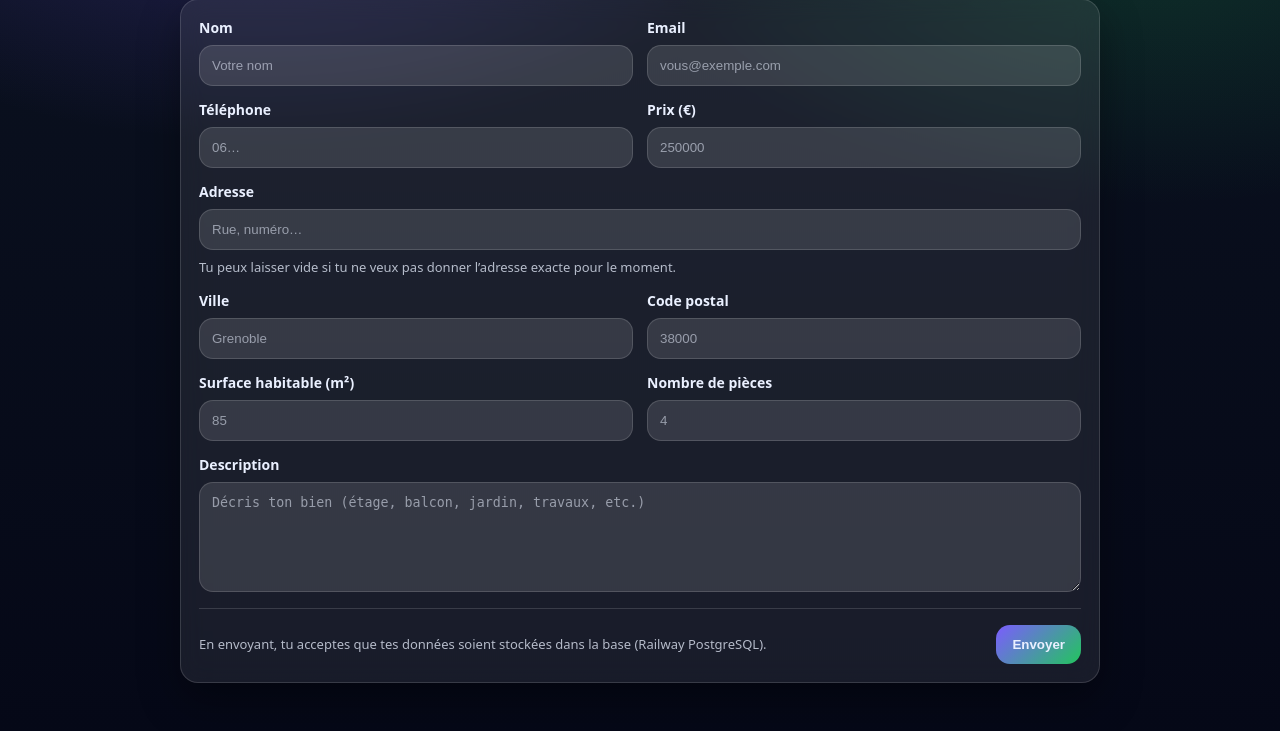
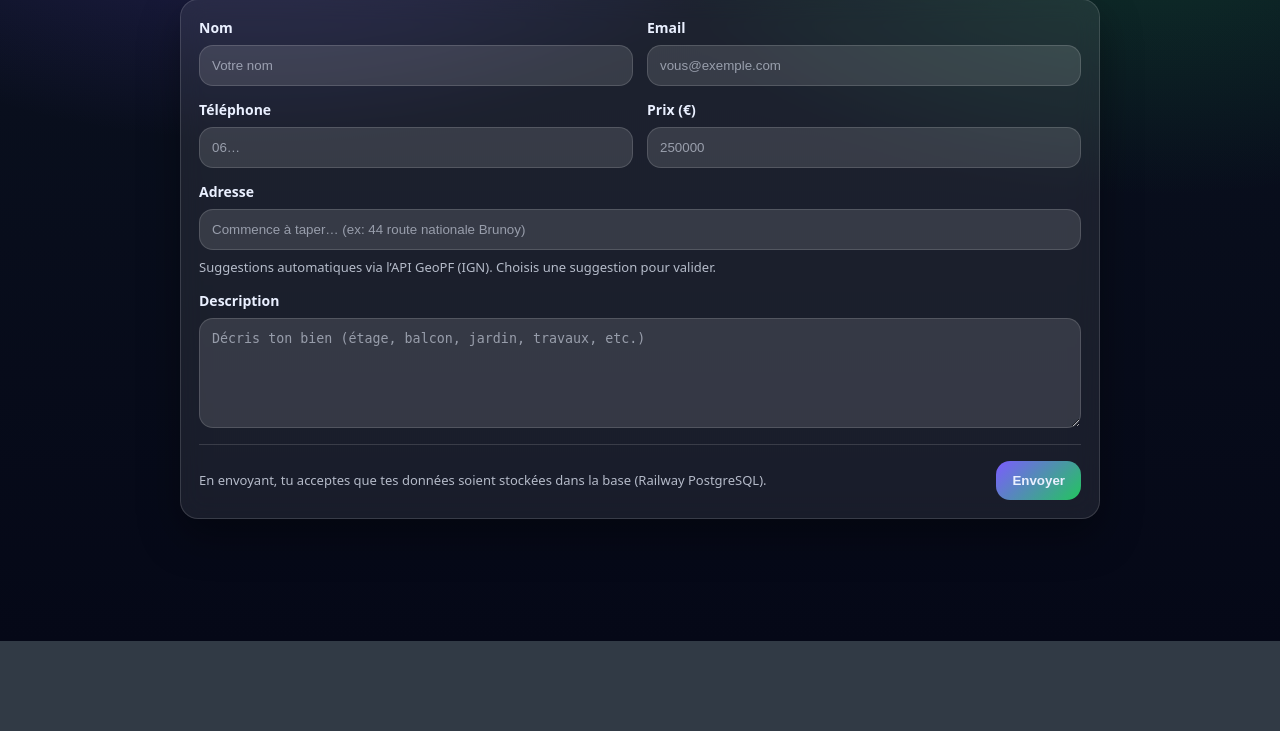
Before and after one commit to cleeve007/site_promotion, a Flask app: page /questionnaire in a window 1280 px wide. Shown: the part 159-890 px from the top of the page. After the commit the page ends 800 px from the top, so only its background shows below. Run offline with Flask 3, Linux system fonts and the light colour scheme; some libraries are stand-ins or nearby versions.

Commit message:
Questionnaire: remove extra fields + GeoPF address autocomplete

```diff
--- a/app.py
+++ b/app.py
@@ -59,11 +59,14 @@ def submit_questionnaire():
         "email": request.form.get("email", "").strip(),
         "telephone": request.form.get("telephone", "").strip(),
         "adresse": request.form.get("adresse", "").strip(),
-        "ville": request.form.get("ville", "").strip(),
-        "code_postal": request.form.get("code_postal", "").strip(),
+        "adresse_fulltext": request.form.get("adresse_fulltext", "").strip(),
+        "adresse_x": request.form.get("adresse_x", "").strip(),
+        "adresse_y": request.form.get("adresse_y", "").strip(),
+        "adresse_city": request.form.get("adresse_city", "").strip(),
+        "adresse_zipcode": request.form.get("adresse_zipcode", "").strip(),
+        "adresse_kind": request.form.get("adresse_kind", "").strip(),
+        "adresse_source": request.form.get("adresse_source", "").strip(),
         "prix": request.form.get("prix", "").strip(),
-        "surface_habitable": request.form.get("surface_habitable", "").strip(),
-        "nombre_pieces": request.form.get("nombre_pieces", "").strip(),
         "description": request.form.get("description", "").strip(),
     }
 
@@ -81,16 +84,25 @@ def submit_questionnaire():
             return None
         return int(value)
 
+    def _to_float(value: str):
+        value = value.strip()
+        if value == "":
+            return None
+        return float(value)
+
     submission = PropertySubmission(
         nom=form["nom"],
         email=form["email"],
         telephone=form["telephone"],
         adresse=form["adresse"] or None,
-        ville=form["ville"] or None,
-        code_postal=form["code_postal"] or None,
+        adresse_fulltext=form["adresse_fulltext"] or None,
+        adresse_x=_to_float(form["adresse_x"]),
+        adresse_y=_to_float(form["adresse_y"]),
+        adresse_city=form["adresse_city"] or None,
+        adresse_zipcode=form["adresse_zipcode"] or None,
+        adresse_kind=form["adresse_kind"] or None,
+        adresse_source=form["adresse_source"] or None,
         prix=_to_int(form["prix"]),
-        surface_habitable=_to_int(form["surface_habitable"]),
-        nombre_pieces=_to_int(form["nombre_pieces"]),
         description=form["description"] or None,
     )
 
--- a/templates/questionnaire.html
+++ b/templates/questionnaire.html
@@ -167,28 +198,29 @@
 
           <div class="field full">
             <label for="adresse">Adresse</label>
-            <input id="adresse" name="adresse" type="text" placeholder="Rue, numéro…" value="{{ form.adresse if form else '' }}" />
-            <div class="help">Tu peux laisser vide si tu ne veux pas donner l’adresse exacte pour le moment.</div>
-          </div>
+            <input
+              id="adresse"
+              name="adresse"
+              type="text"
+              autocomplete="off"
+              placeholder="Commence à taper… (ex: 44 route nationale Brunoy)"
+              value="{{ form.adresse if form else '' }}"
+            />
+            <div class="help">Suggestions automatiques via l’API GeoPF (IGN). Choisis une suggestion pour valider.</div>
 
-          <div class="field">
-            <label for="ville">Ville</label>
-            <input id="ville" name="ville" type="text" placeholder="Grenoble" value="{{ form.ville if form else '' }}" />
-          </div>
+            <div id="addr-box" class="addr-box" hidden>
+              <div class="addr-status" id="addr-status"></div>
+              <ul class="addr-list" id="addr-list"></ul>
+            </div>
 
-          <div class="field">
-            <label for="code_postal">Code postal</label>
-            <input id="code_postal" name="code_postal" type="text" placeholder="38000" value="{{ form.code_postal if form else '' }}" />
-          </div>
-
-          <div class="field">
-            <label for="surface_habitable">Surface habitable (m²)</label>
-            <input id="surface_habitable" name="surface_habitable" type="number" min="0" step="1" placeholder="85" value="{{ form.surface_habitable if form else '' }}" />
-          </div>
-
-          <div class="field">
-            <label for="nombre_pieces">Nombre de pièces</label>
-            <input id="nombre_pieces" name="nombre_pieces" type="number" min="0" step="1" placeholder="4" value="{{ form.nombre_pieces if form else '' }}" />
+            <!-- Renseigné par le JS lors du choix d’une suggestion -->
+            <input type="hidden" name="adresse_fulltext" id="adresse_fulltext" value="{{ form.adresse_fulltext if form else '' }}" />
+            <input type="hidden" name="adresse_x" id="adresse_x" value="{{ form.adresse_x if form else '' }}" />
+            <input type="hidden" name="adresse_y" id="adresse_y" value="{{ form.adresse_y if form else '' }}" />
+            <input type="hidden" name="adresse_city" id="adresse_city" value="{{ form.adresse_city if form else '' }}" />
+            <input type="hidden" name="adresse_zipcode" id="adresse_zipcode" value="{{ form.adresse_zipcode if form else '' }}" />
+            <input type="hidden" name="adresse_kind" id="adresse_kind" value="{{ form.adresse_kind if form else '' }}" />
+            <input type="hidden" name="adresse_source" id="adresse_source" value="geopf-completion" />
           </div>
 
           <div class="field full">
@@ -204,5 +236,131 @@
       </form>
     </div>
   </div>
+  <script>
+    const input = document.getElementById('adresse');
+    const box = document.getElementById('addr-box');
+    const list = document.getElementById('addr-list');
+    const statusEl = document.getElementById('addr-status');
+
+    const hidden = {
+      fulltext: document.getElementById('adresse_fulltext'),
+      x: document.getElementById('adresse_x'),
+      y: document.getElementById('adresse_y'),
+      city: document.getElementById('adresse_city'),
+      zipcode: document.getElementById('adresse_zipcode'),
+      kind: document.getElementById('adresse_kind'),
+    };
+
+    function clearSelection() {
+      hidden.fulltext.value = '';
+      hidden.x.value = '';
+      hidden.y.value = '';
+      hidden.city.value = '';
+      hidden.zipcode.value = '';
+      hidden.kind.value = '';
+    }
+
+    function setStatus(text) {
+      statusEl.textContent = text;
+    }
+
+    function showBox() {
+      box.hidden = false;
+    }
+
+    function hideBox() {
+      box.hidden = true;
+      list.innerHTML = '';
+      setStatus('');
+    }
+
+    function renderResults(results) {
+      list.innerHTML = '';
+      if (!results || results.length === 0) {
+        setStatus('Aucune suggestion');
+        return;
+      }
+
+      setStatus('Choisis une suggestion :');
+
+      results.forEach((r) => {
+        const li = document.createElement('li');
+        li.className = 'addr-item';
+
+        const main = document.createElement('div');
+        main.className = 'addr-main';
+        main.textContent = r.fulltext || 'Suggestion';
+
+        const meta = document.createElement('div');
+        meta.className = 'addr-meta';
+        meta.textContent = [r.kind, r.city, r.zipcode].filter(Boolean).join(' · ');
+
+        li.appendChild(main);
+        li.appendChild(meta);
+
+        li.addEventListener('click', () => {
+          input.value = r.fulltext || input.value;
+          hidden.fulltext.value = r.fulltext || '';
+          hidden.x.value = (r.x ?? '');
+          hidden.y.value = (r.y ?? '');
+          hidden.city.value = r.city || '';
+          hidden.zipcode.value = r.zipcode || '';
+          hidden.kind.value = r.kind || '';
+          hideBox();
+        });
+
+        list.appendChild(li);
+      });
+    }
+
+    let lastQuery = '';
+    let timer = null;
+
+    async function fetchSuggestions(q) {
+      const url = new URL('https://data.geopf.fr/geocodage/completion');
+      url.searchParams.set('indices', 'portailCompletion');
+      url.searchParams.set('type', 'StreetAddress,PositionOfInterest');
+      url.searchParams.set('maximumResponses', '5');
+      url.searchParams.set('text', q);
+
+      const res = await fetch(url.toString(), { headers: { 'Accept': 'application/json' } });
+      if (!res.ok) throw new Error('GeoPF error');
+      return await res.json();
+    }
+
+    input.addEventListener('input', () => {
+      const q = input.value.trim();
+      // if the user edits the input after selecting, clear hidden selection
+      clearSelection();
+
+      if (timer) clearTimeout(timer);
+
+      if (q.length < 4) {
+        hideBox();
+        return;
+      }
+
+      timer = setTimeout(async () => {
+        lastQuery = q;
+        showBox();
+        setStatus('Recherche…');
+
+        try {
+          const data = await fetchSuggestions(q);
+          // ignore out-of-order results
+          if (input.value.trim() !== lastQuery) return;
+          renderResults(data.results || []);
+        } catch (e) {
+          setStatus('Erreur de recherche');
+        }
+      }, 250);
+    });
+
+    document.addEventListener('click', (e) => {
+      if (!box.contains(e.target) && e.target !== input) {
+        hideBox();
+      }
+    });
+  </script>
 </body>
 </html>
```
Also changed, not shown: other parts of templates/questionnaire.html (+31 -0 lines), models.py (+10 -6 lines).
